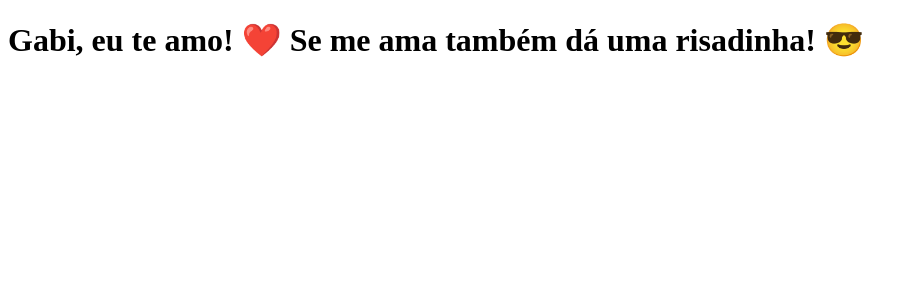
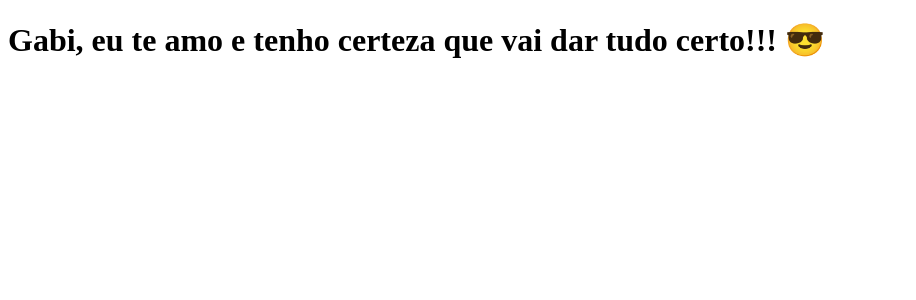
Before and after one commit to PedroFrois/clone-tabnews, a Next.js app: page / in a window 1280 px wide. Shown: the top 300 px of the page, without its empty margins (0-916 px from the left). Built offline with nearby package versions, Linux system fonts and the light colour scheme.

Commit message:
feat: update message

```diff
--- a/pages/index.js
+++ b/pages/index.js
@@ -1,5 +1,5 @@
 function Home() {
-    return <h1>Gabi, eu te amo! ❤️ Se me ama também dá uma risadinha! 😎</h1>
+    return <h1>Gabi, eu te amo e tenho certeza que vai dar tudo certo!!! 😎</h1>
 }
 
 export default Home;
```
